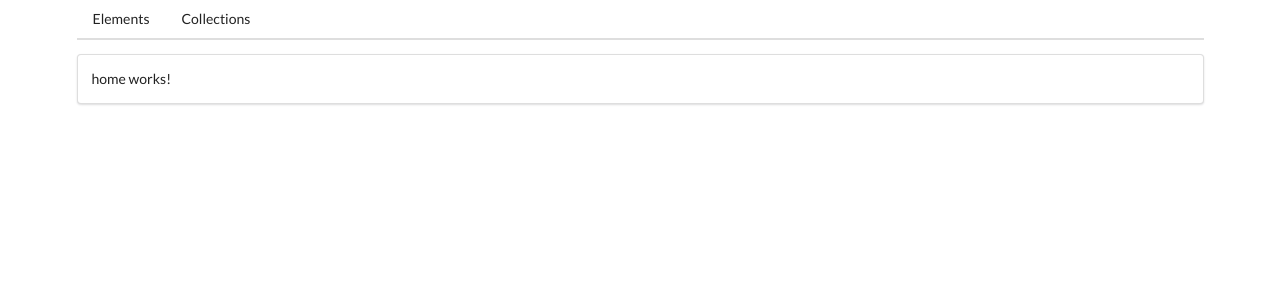
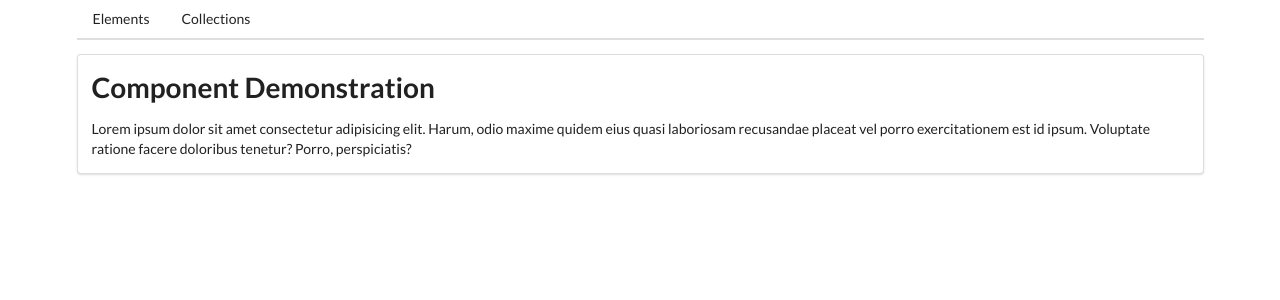
Before and after one commit to RaistlinD2x-Dev/angular-widgets, an Angular app: page / in a window 1280 px wide. Shown: the top 300 px of the page. Built offline with nearby package versions, Linux system fonts and the light colour scheme.

Commit message:
Changed content for home and notfound

```diff
--- a/src/app/home/home.component.html
+++ b/src/app/home/home.component.html
@@ -1 +1,2 @@
-<p>home works!</p>
+<h1>Component Demonstration</h1>
+<p>Lorem ipsum dolor sit amet consectetur adipisicing elit. Harum, odio maxime quidem eius quasi laboriosam recusandae placeat vel porro exercitationem est id ipsum. Voluptate ratione facere doloribus tenetur? Porro, perspiciatis?</p>
--- a/src/app/not-found/not-found.component.html
+++ b/src/app/not-found/not-found.component.html
@@ -1 +1,2 @@
-<p>not-found works!</p>
+<h3>404 Error</h3>
+<h4>Page not found</h4>
```
